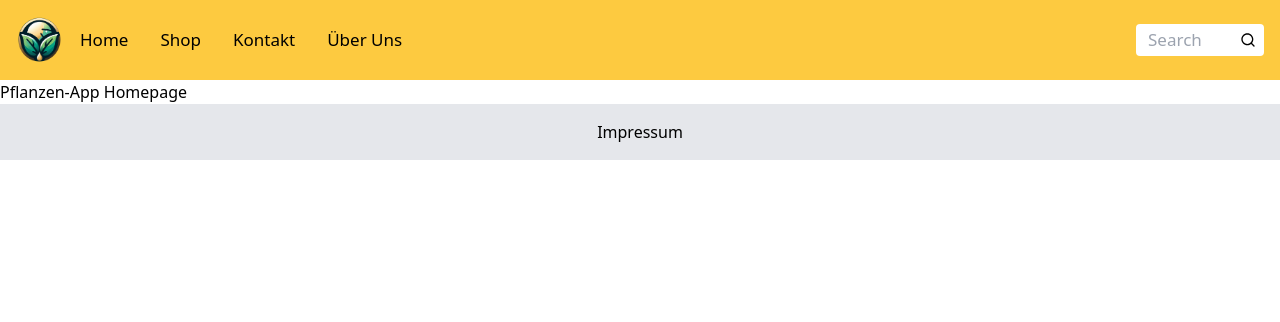
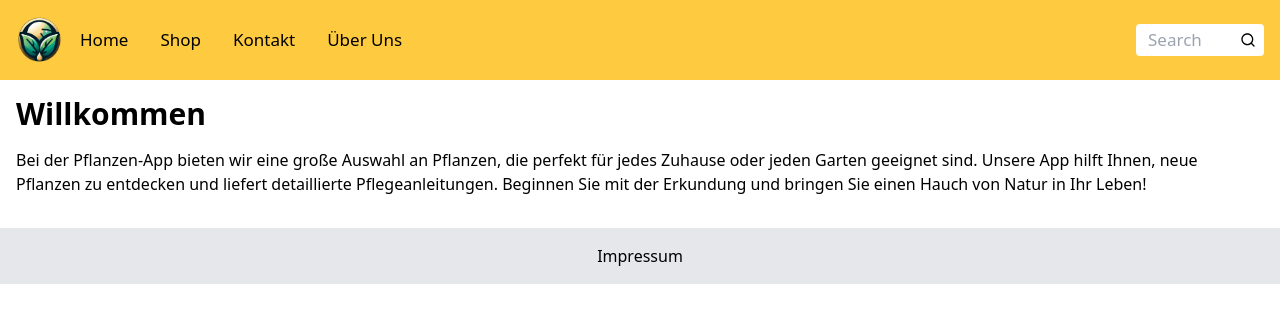
Before and after one commit to JonathanThoelke/PflanzenApp, a Next.js app: page / in a window 1280 px wide. Shown: the top 322 px of the page. Built offline with nearby package versions, Linux system fonts and the light colour scheme.

Commit message:
Home Seite aktualisiert

```diff
--- a/app/page.tsx
+++ b/app/page.tsx
@@ -1,10 +1,16 @@
 //Homepage
-import { FetchDataById } from "./_lib/logic"
 
 export default function Home() {
   return (
-    <div>
-      <h1>Pflanzen-App Homepage</h1>
+    <div className="p-4">
+      <h1 className="text-3xl font-bold mb-4">Willkommen</h1>
+      <p className="mb-4">
+        Bei der Pflanzen-App bieten wir eine große Auswahl an Pflanzen, die
+        perfekt für jedes Zuhause oder jeden Garten geeignet sind. Unsere App
+        hilft Ihnen, neue Pflanzen zu entdecken und liefert detaillierte
+        Pflegeanleitungen. Beginnen Sie mit der Erkundung und bringen Sie einen
+        Hauch von Natur in Ihr Leben!
+      </p>
     </div>
   );
 }
```
